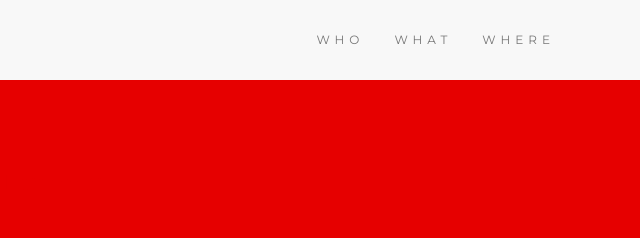
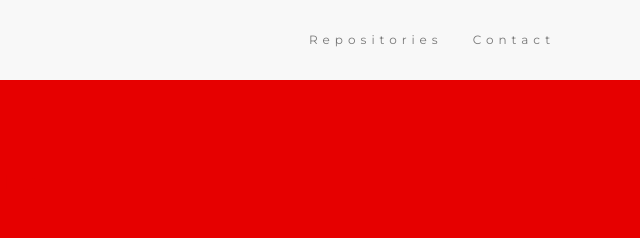
Before and after one commit to Donovan-L/Donovan-L.github.io, a plain HTML site: page about.html in a window 1280 px wide. Shown: the top 238 px of the page, 640-1280 px from the left. Drawn offline with nearby package versions, Linux system fonts and the light colour scheme.

Commit message:
Update about.html

```diff
--- a/about.html
+++ b/about.html
@@ -62,13 +62,12 @@
         <span class="icon-bar"></span>
         <span class="icon-bar"></span>
       </button>
-      <a class="navbar-brand" href="#">Donovan Lemmon</a>
+      <a class="navbar-brand" href="https://donovan-l.github.io/index.html">Donovan Lemmon</a>
     </div>
     <div class="collapse navbar-collapse" id="myNavbar">
       <ul class="nav navbar-nav navbar-right">
-        <li><a href="#">WHO</a></li>
-        <li><a href="#">WHAT</a></li>
-        <li><a href="#">WHERE</a></li>
+        <li><a href="https://github.com/Donovan-L?tab=repositories">Repositories</a></li>
+        <li><a href="/contact.html">Contact</a></li>
       </ul>
     </div>
   </div>
```
